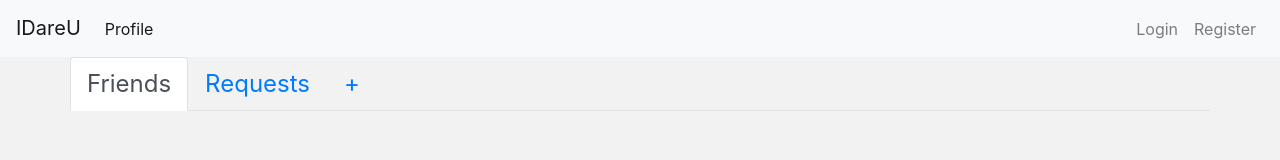
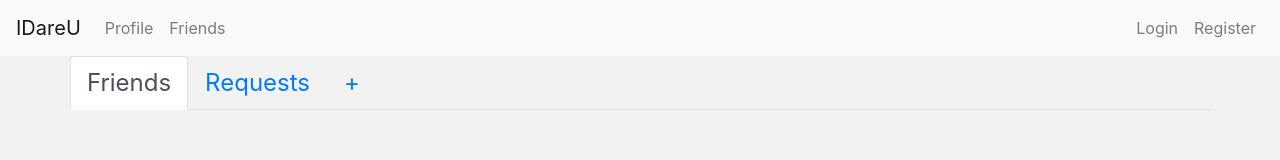
Before and after one commit to Eldaernth/TeammaeT, a React (Create React App) app in the folder teammaet-frontend/: page /user/1/friends in a window 1280 px wide. Shown: the top 160 px of the page. Built offline with nearby package versions, Linux system fonts and the light colour scheme; no server answers.

Commit message:
added Friend to Navigation

```diff
--- a/teammaet-frontend/src/App.js
+++ b/teammaet-frontend/src/App.js
@@ -8,7 +8,7 @@ import {UserProvider} from "./context/UserContext";
 import LoginPage from "./pages/LoginPage";
 import RegistrationPage from "./pages/RegistrationPage";
 import HomePage from "./pages/HomePage";
-import Navigation from "./component/homepage/Navigation";
+import Navigation from "./component/Navigation/Navigation";
 import FriendsPage from "./pages/FriendsPage";
 import {DareProvider} from "./context/DareContext";
 import {FriendsProvider} from "./context/FriendsContext";
--- a/teammaet-frontend/src/component/homepage/Navigation.js
+++ b/teammaet-frontend/src/component/Navigation/Navigation.js
@@ -4,17 +4,20 @@ import {Col, Nav, Navbar, Row} from "react-bootstrap";
 export default function Navigation(props) {
     return(
                 <Navbar className="bg-light justify-content-between">
-                    <div>
+                    <div className="navigation-bar">
                     <Navbar.Brand href="/">IDareU</Navbar.Brand>
-                    <Nav activeKey={`/user/${localStorage.getItem("id")}`} className="navigation-bar">
+                    <Nav>
                         <Nav.Item>
                             <Nav.Link href={`/user/${localStorage.getItem("id")}`}>Profile</Nav.Link>
+                        </Nav.Item>
+                        <Nav.Item>
+                            <Nav.Link href={`/user/${localStorage.getItem("id")}/friends`}>Friends</Nav.Link>
                         </Nav.Item>
                     </Nav>
                     </div>
                     <div>
                     {localStorage.length === 0 ? (
-                        <Nav activeKey="/">
+                        <Nav>
                             <Nav.Item>
                                 <Nav.Link href="/login">Login</Nav.Link>
                             </Nav.Item>
--- a/teammaet-frontend/src/context/FriendsContext.js
+++ b/teammaet-frontend/src/context/FriendsContext.js
@@ -81,6 +81,7 @@ export function FriendsProvider(props) {
                 }
             })
                 .then((ret) => {
+                    console.log(ret.data);
                     for (let re of ret.data) {
                          Axios.get(`http://localhost:8080/user/${re.id}/avatar`, {
                             responseType: "arraybuffer",
--- a/teammaet-frontend/src/style.css
+++ b/teammaet-frontend/src/style.css
@@ -268,7 +268,8 @@ h1 {
 }
 
 .navigation-bar{
-    display: inline-block;
+    display: flex;
+    flex-direction: row;
 }
 
 .tab-content{
```
